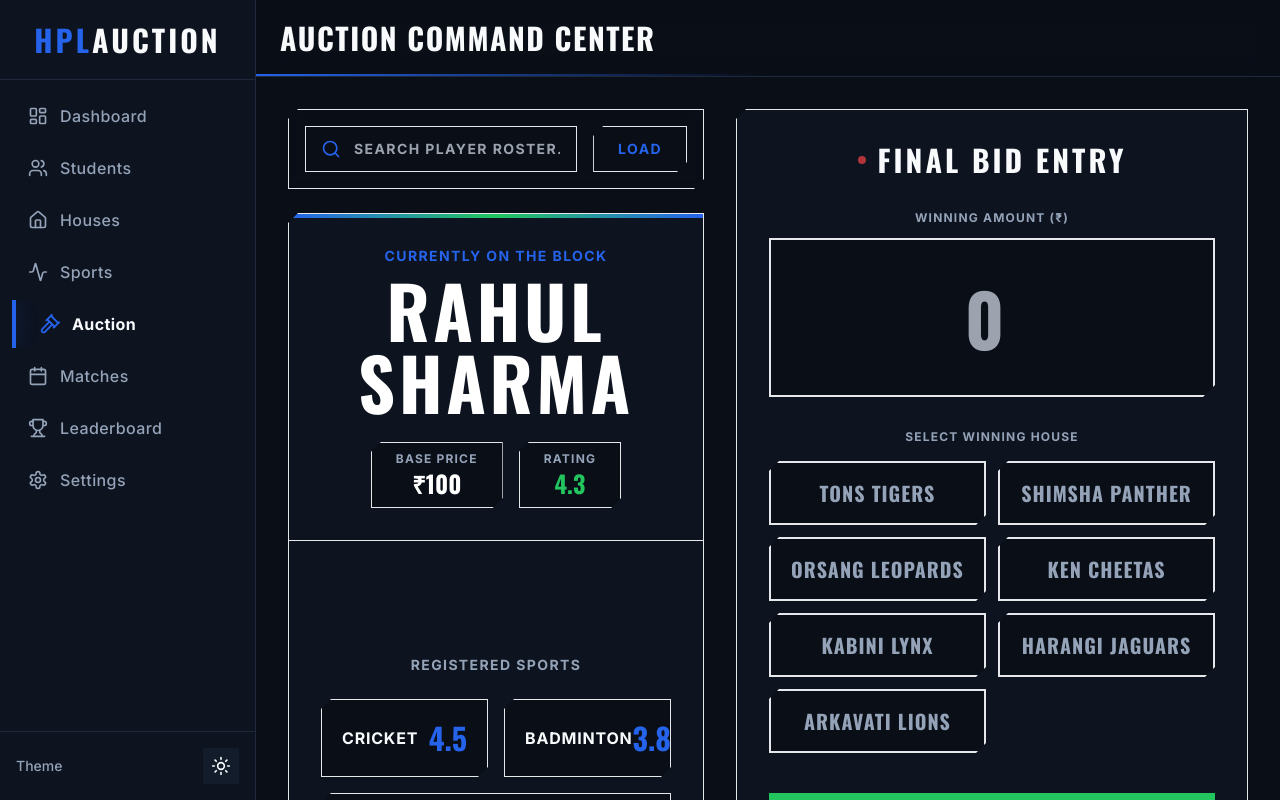
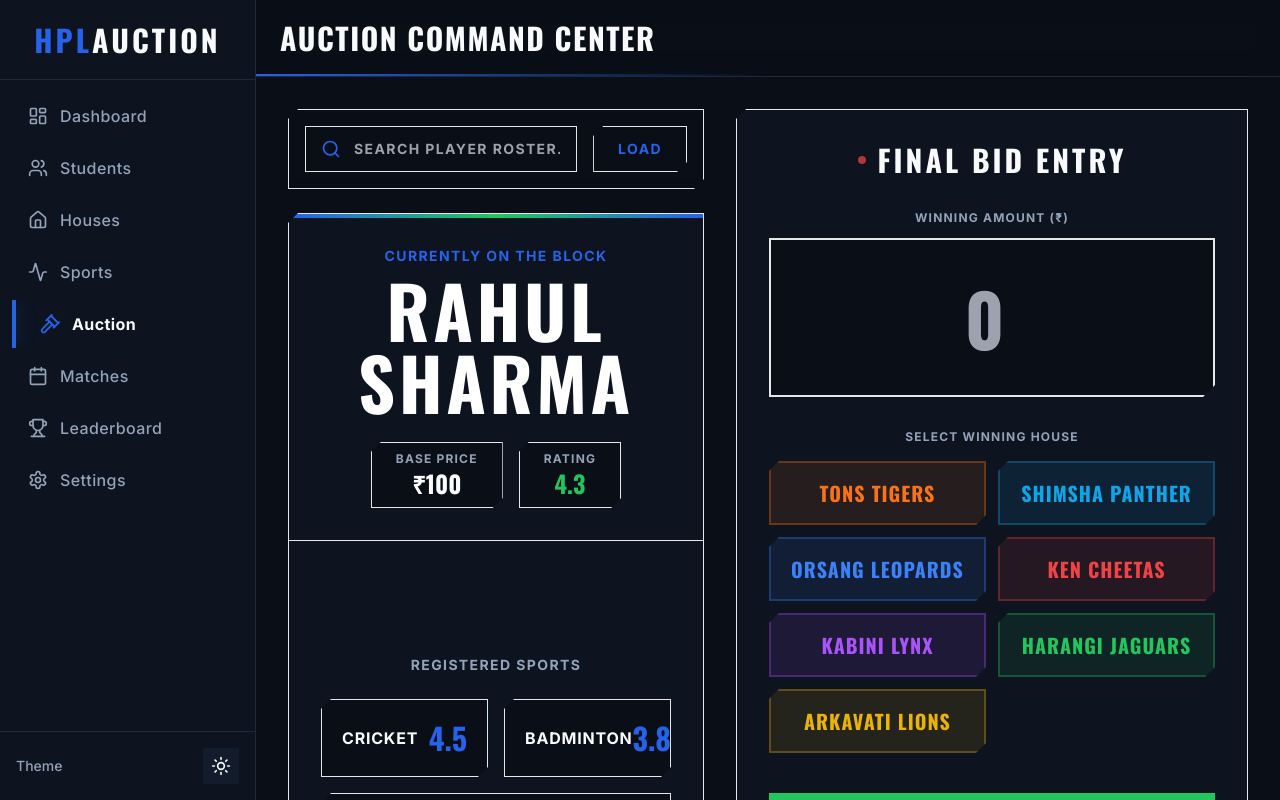
Before and after one commit to shahabhilash/hpl-auction, a Next.js app: page /auction in a window 1280 px wide. Built offline with nearby package versions, Linux system fonts and the light colour scheme.

Commit message:
style: add faded colors to unselected auction houses

```diff
--- a/app/auction/page.tsx
+++ b/app/auction/page.tsx
@@ -9,13 +9,13 @@ export default function Auction() {
   const [selectedHouse, setSelectedHouse] = useState<string | null>(null);
 
   const houses = [
-    { id: "tons", name: "Tons Tigers", baseColor: "bg-orange-600", ringColor: "ring-orange-500", text: "text-orange-500" },
-    { id: "shimsha", name: "Shimsha Panther", baseColor: "bg-sky-600", ringColor: "ring-sky-500", text: "text-sky-500" },
-    { id: "orsang", name: "Orsang Leopards", baseColor: "bg-blue-800", ringColor: "ring-blue-700", text: "text-blue-500" },
-    { id: "ken", name: "Ken Cheetas", baseColor: "bg-red-600", ringColor: "ring-red-500", text: "text-red-500" },
-    { id: "kabini", name: "Kabini Lynx", baseColor: "bg-purple-600", ringColor: "ring-purple-500", text: "text-purple-500" },
-    { id: "harangi", name: "Harangi Jaguars", baseColor: "bg-green-600", ringColor: "ring-green-500", text: "text-green-500" },
-    { id: "arkavati", name: "Arkavati Lions", baseColor: "bg-yellow-500", ringColor: "ring-yellow-400", text: "text-yellow-500" },
+    { id: "tons", name: "Tons Tigers", baseColor: "bg-orange-600", ringColor: "ring-orange-500", text: "text-orange-500", fadedClass: "bg-orange-500/10 border-orange-500/30 text-orange-500 hover:bg-orange-500/20 hover:border-orange-500/50" },
+    { id: "shimsha", name: "Shimsha Panther", baseColor: "bg-sky-600", ringColor: "ring-sky-500", text: "text-sky-500", fadedClass: "bg-sky-500/10 border-sky-500/30 text-sky-500 hover:bg-sky-500/20 hover:border-sky-500/50" },
+    { id: "orsang", name: "Orsang Leopards", baseColor: "bg-blue-800", ringColor: "ring-blue-700", text: "text-blue-500", fadedClass: "bg-blue-500/10 border-blue-500/30 text-blue-500 hover:bg-blue-500/20 hover:border-blue-500/50" },
+    { id: "ken", name: "Ken Cheetas", baseColor: "bg-red-600", ringColor: "ring-red-500", text: "text-red-500", fadedClass: "bg-red-500/10 border-red-500/30 text-red-500 hover:bg-red-500/20 hover:border-red-500/50" },
+    { id: "kabini", name: "Kabini Lynx", baseColor: "bg-purple-600", ringColor: "ring-purple-500", text: "text-purple-500", fadedClass: "bg-purple-500/10 border-purple-500/30 text-purple-500 hover:bg-purple-500/20 hover:border-purple-500/50" },
+    { id: "harangi", name: "Harangi Jaguars", baseColor: "bg-green-600", ringColor: "ring-green-500", text: "text-green-500", fadedClass: "bg-green-500/10 border-green-500/30 text-green-500 hover:bg-green-500/20 hover:border-green-500/50" },
+    { id: "arkavati", name: "Arkavati Lions", baseColor: "bg-yellow-500", ringColor: "ring-yellow-400", text: "text-yellow-500", fadedClass: "bg-yellow-500/10 border-yellow-500/30 text-yellow-500 hover:bg-yellow-500/20 hover:border-yellow-500/50" },
   ];
 
   const handleSold = () => {
@@ -150,7 +150,7 @@ export default function Auction() {
                       font-display font-bold text-xl uppercase tracking-wider py-4 transition-all clip-angled border-2 outline-none
                       ${selectedHouse === house.id
                         ? `${house.baseColor} border-${house.ringColor} text-white glow-primary scale-105 z-10`
-                        : `bg-background border-border/50 text-muted-foreground hover:border-primary/50 hover:text-foreground`}
+                        : house.fadedClass}
                     `}
                   >
                     {house.name}
```
